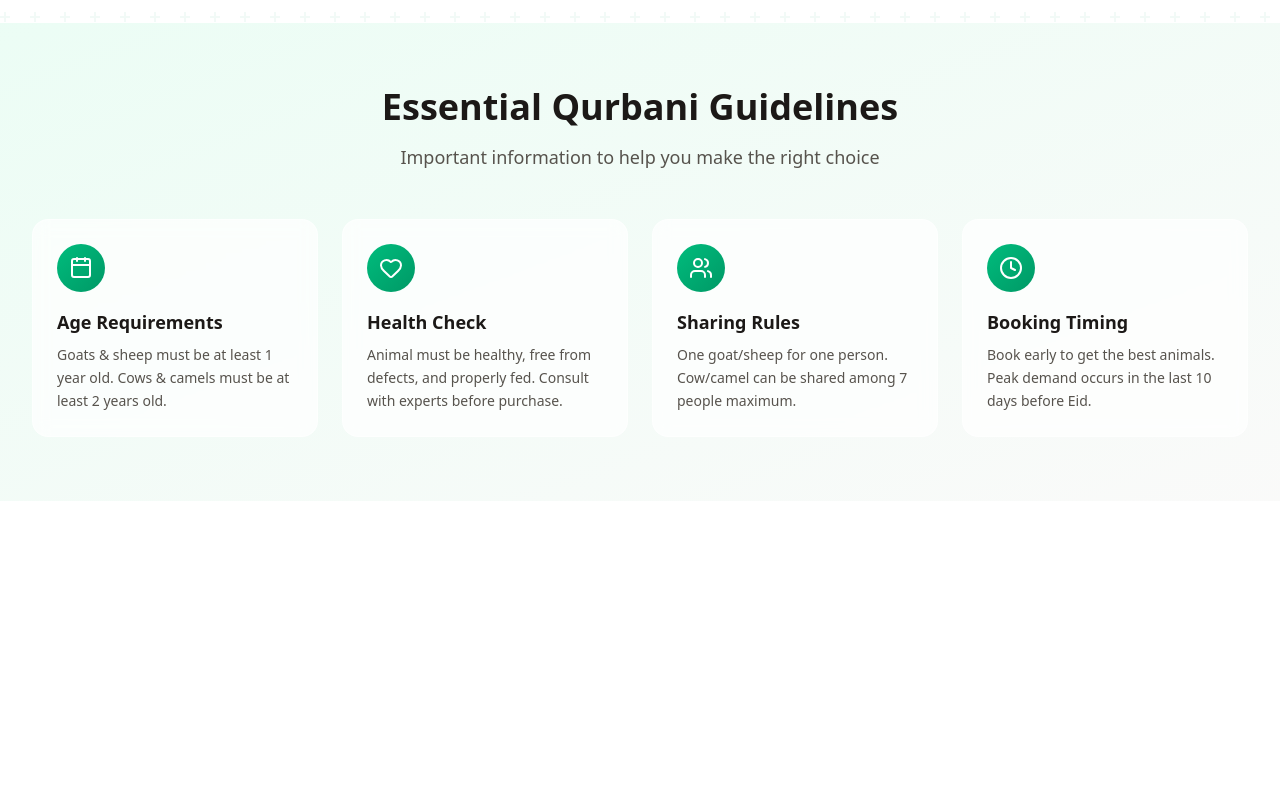
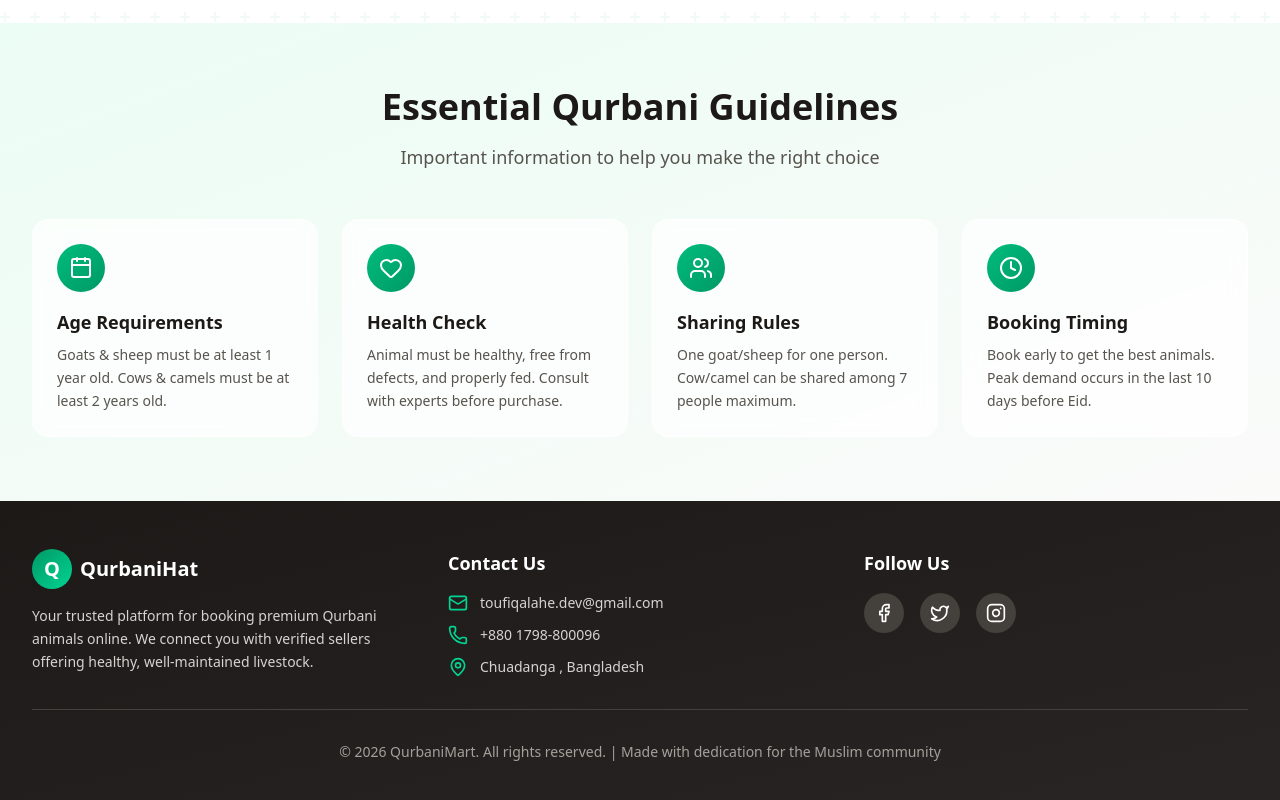
Before and after one commit to toufiqweb/qurbani-mart-client, a Next.js app: page / in a window 1280 px wide. Shown: the part 528-1328 px from the top of the page. Before the commit the page ends 1029 px from the top, so only its background shows below. Built offline with nearby package versions, Linux system fonts and the light colour scheme.

Commit message:
feat: add Footer component

```diff
--- a/package.json
+++ b/package.json
@@ -13,7 +13,8 @@
     "lucide-react": "^1.16.0",
     "next": "16.2.6",
     "react": "19.2.4",
-    "react-dom": "19.2.4"
+    "react-dom": "19.2.4",
+    "react-icons": "^5.6.0"
   },
   "devDependencies": {
     "@tailwindcss/postcss": "^4",
--- a/src/app/page.js
+++ b/src/app/page.js
@@ -1,5 +1,6 @@
 import Banner from "@/components/homepage/Banner";
 import QurbaniGuidlines from "@/components/homepage/QurbaniGuidlines";
+import Footer from "@/components/shared/Footer";
 import Navbar from "@/components/shared/Navbar";
 
 export default function Home() {
@@ -8,6 +9,7 @@ export default function Home() {
     <Navbar/>
     <Banner/>
     <QurbaniGuidlines/>
+    <Footer/>
     </>
   );
 }
--- /dev/null
+++ b/src/components/shared/Footer.jsx
@@ -0,0 +1,90 @@
+import { Mail, MapPin, Phone } from "lucide-react";
+import Link from "next/link";
+import { LuFacebook, LuInstagram, LuTwitter } from "react-icons/lu";
+
+const Footer = () => {
+  return (
+    <footer className="bg-linear-to-br from-stone-900 to-stone-800 text-white">
+      <div className="max-w-7xl mx-auto px-4 sm:px-6 lg:px-8 py-12">
+        <div className="grid grid-cols-1 md:grid-cols-3 gap-8">
+          {/* About */}
+          <div>
+            <Link href="/" className="flex items-center space-x-2 mb-4">
+              <div className="w-10 h-10 rounded-full bg-linear-to-br from-emerald-600 to-emerald-400 flex items-center justify-center">
+                <span className="text-white font-bold text-xl">Q</span>
+              </div>
+
+              <span className="text-xl font-semibold">QurbaniHat</span>
+            </Link>
+
+            <p className="text-stone-300 text-sm leading-relaxed">
+              Your trusted platform for booking premium Qurbani animals online.
+              We connect you with verified sellers offering healthy,
+              well-maintained livestock.
+            </p>
+          </div>
+
+          {/* Contact */}
+          <div>
+            <h3 className="text-lg font-semibold mb-4">Contact Us</h3>
+
+            <div className="space-y-3">
+              <div className="flex items-center space-x-3 text-stone-300 text-sm">
+                <Mail className="w-5 h-5 text-emerald-400" />
+                <span>toufiqalahe.dev@gmail.com</span>
+              </div>
+
+              <div className="flex items-center space-x-3 text-stone-300 text-sm">
+                <Phone className="w-5 h-5 text-emerald-400" />
+                <span>+880 1798-800096</span>
+              </div>
+
+              <div className="flex items-center space-x-3 text-stone-300 text-sm">
+                <MapPin className="w-5 h-5 text-emerald-400" />
+                <span>Chuadanga , Bangladesh</span>
+              </div>
+            </div>
+          </div>
+
+          {/* Social */}
+          <div>
+            <h3 className="text-lg font-semibold mb-4">Follow Us</h3>
+
+            <div className="flex space-x-4">
+              <Link
+                href="#"
+                className="w-10 h-10 rounded-full bg-stone-700 hover:bg-emerald-600 flex items-center justify-center transition-colors"
+              >
+                <LuFacebook className="w-5 h-5" />
+              </Link>
+
+              <Link
+                href="#"
+                className="w-10 h-10 rounded-full bg-stone-700 hover:bg-emerald-600 flex items-center justify-center transition-colors"
+              >
+                <LuTwitter className="w-5 h-5" />
+              </Link>
+
+              <Link
+                href="#"
+                className="w-10 h-10 rounded-full bg-stone-700 hover:bg-emerald-600 flex items-center justify-center transition-colors"
+              >
+                <LuInstagram className="w-5 h-5" />
+              </Link>
+            </div>
+          </div>
+        </div>
+
+        {/* Bottom */}
+        <div className="mt-8 pt-8 border-t border-stone-700 text-center text-stone-400 text-sm">
+          <p>
+            &copy; 2026 QurbaniMart. All rights reserved. | Made with dedication
+            for the Muslim community
+          </p>
+        </div>
+      </div>
+    </footer>
+  );
+};
+
+export default Footer;
--- a/src/components/shared/Navbar.jsx
+++ b/src/components/shared/Navbar.jsx
@@ -28,11 +28,11 @@ const Navbar = () => {
         <div className="flex items-center justify-between h-16">
           {/* Logo */}
           <Link href="/" className="flex items-center space-x-2">
-            <div className="w-10 h-10 rounded-full bg-gradient-to-br from-emerald-600 to-emerald-400 flex items-center justify-center">
+            <div className="w-10 h-10 rounded-full bg-linear-to-br from-emerald-600 to-emerald-400 flex items-center justify-center">
               <span className="text-white font-bold text-xl">Q</span>
             </div>
 
-            <span className="text-xl font-semibold bg-gradient-to-r from-emerald-600 to-emerald-500 bg-clip-text text-transparent">
+            <span className="text-xl font-semibold bg-linear-to-r from-emerald-600 to-emerald-500 bg-clip-text text-transparent">
               QurbaniMart
             </span>
           </Link>
@@ -63,7 +63,7 @@ const Navbar = () => {
 
               <Link
                 href="/register"
-                className="px-6 py-2 rounded-full bg-gradient-to-r from-emerald-600 to-emerald-500 text-white hover:shadow-lg transition-all"
+                className="px-6 py-2 rounded-full bg-linear-to-r from-emerald-600 to-emerald-500 text-white hover:shadow-lg transition-all"
               >
                 Register
               </Link>
@@ -114,7 +114,7 @@ const Navbar = () => {
               <Link
                 href="/register"
                 onClick={() => setIsMobileMenuOpen(false)}
-                className="px-6 py-2 rounded-full bg-gradient-to-r from-emerald-600 to-emerald-500 text-white text-center"
+                className="px-6 py-2 rounded-full bg-linear-to-r from-emerald-600 to-emerald-500 text-white text-center"
               >
                 Register
               </Link>
```
Also changed, not shown: 1 other file (tests, documents, lock files or other folders).
